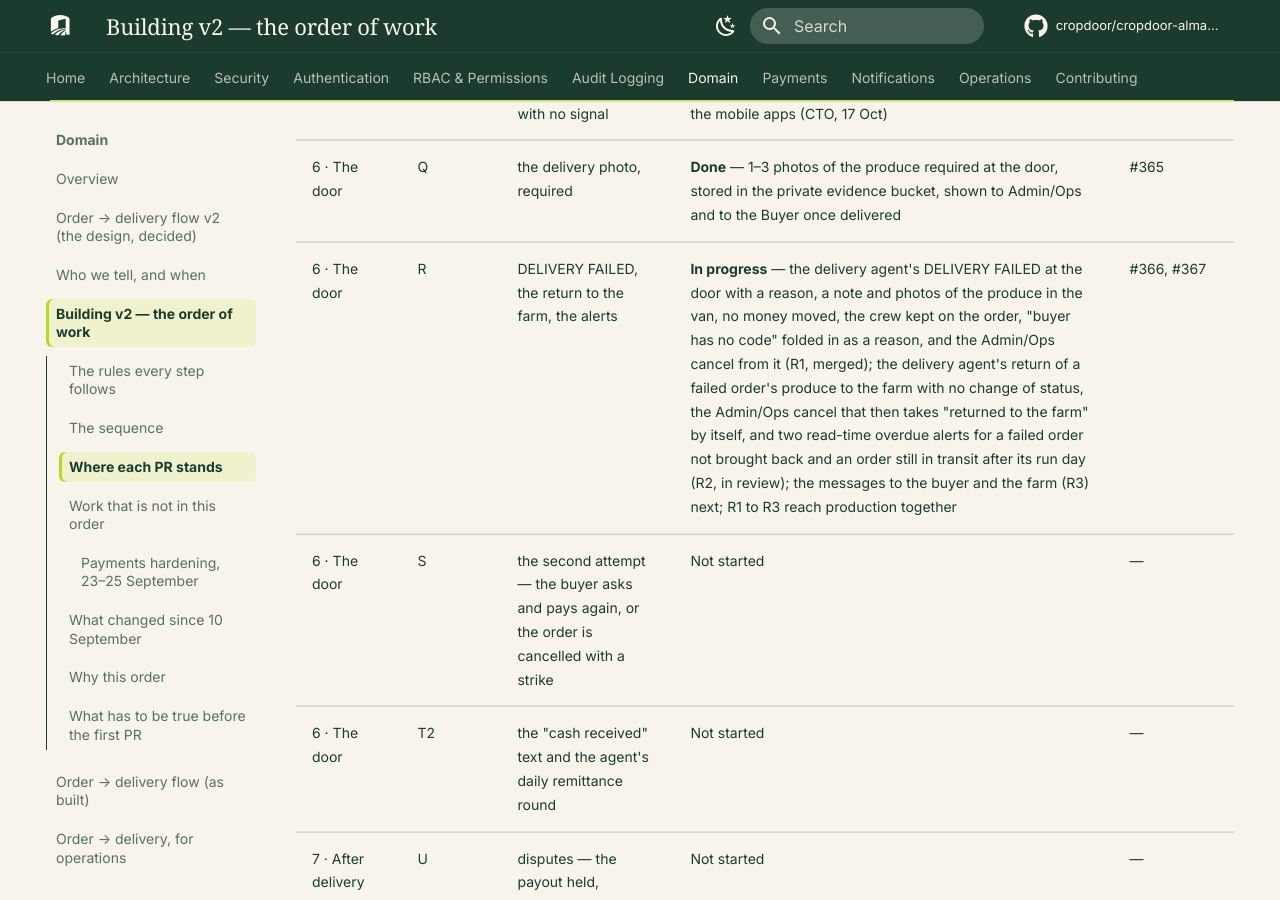
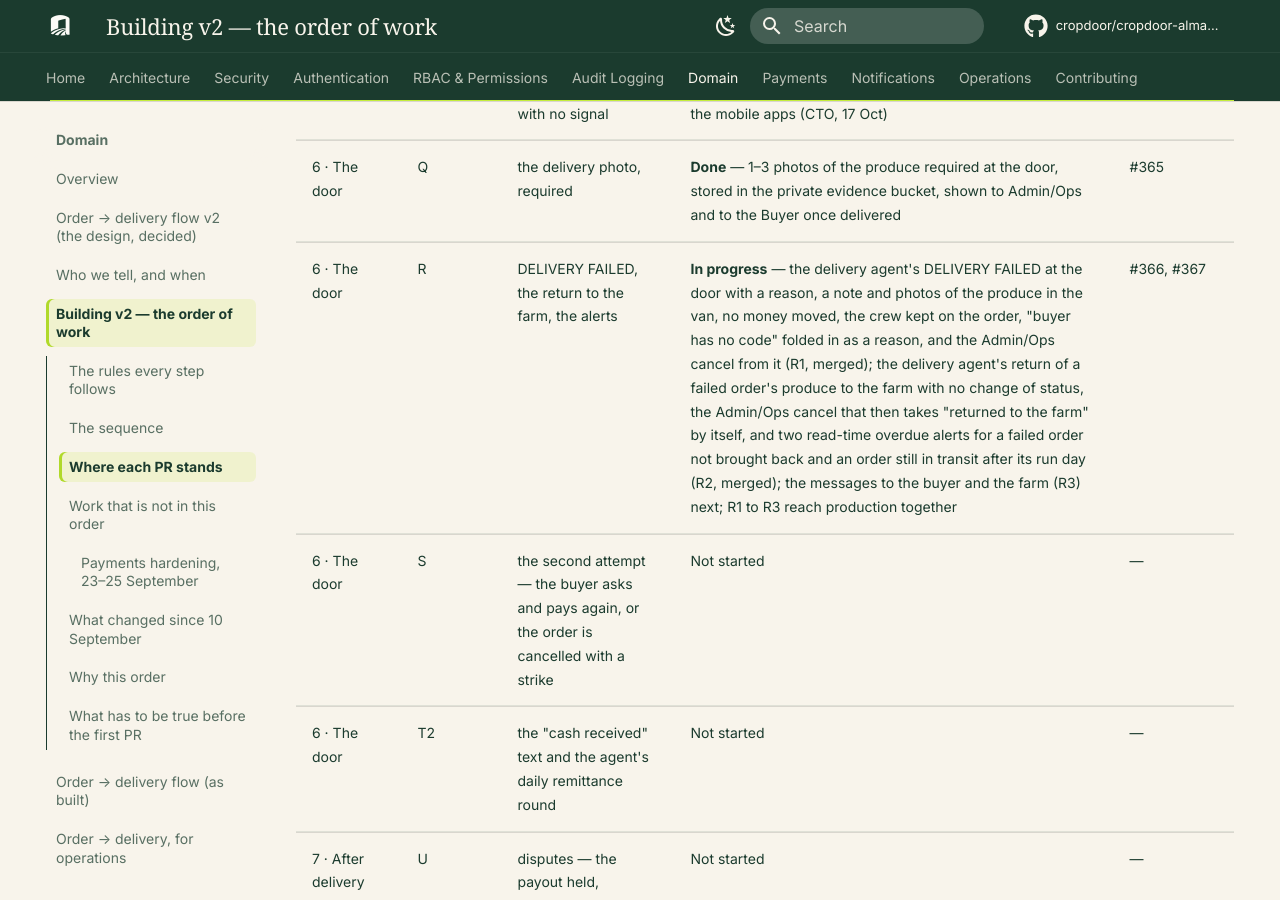
Before and after one commit to cropdoor/cropdoor-almanac, an MkDocs documentation site: the page built from docs/domain/order-delivery-flow-v2-build-order.md, in a window 1280 px wide and 900 px high, scrolled down 8808 px. Built offline with MkDocs 1.6.1 and Material for MkDocs 9.7.7, drawn with Linux system fonts in a browser that asks for light colours; some web fonts are replaced; comment, search, counter and statistics services are not loaded.

Commit message:
build order: R2 merged (#367)

```diff
--- a/docs/domain/order-delivery-flow-v2-build-order.md
+++ b/docs/domain/order-delivery-flow-v2-build-order.md
@@ -78,7 +78,7 @@ The one place that says what is finished. A PR is **Done** only once it is merge
 | 5 · The gate | O | the farmer paid in full after HANDOFF, whatever follows | **Done** — paid as if delivered on a buyer- or platform-fault cancel with the crew and the produce past the farm: the penalty's share plus our top-up, cash orders from us, a lost chargeback taking back only the penalty's share | #363 |
 | 6 · The door | P | the handoff code — sent at placement, verified at the door with no signal | **Done** — the code sent at placement and checked online at the door on every order, with try limits, resend, "buyer has no code" and the Admin/Ops list; the no-signal door waits for the mobile apps (CTO, 17 Oct) | #364 |
 | 6 · The door | Q | the delivery photo, required | **Done** — 1–3 photos of the produce required at the door, stored in the private evidence bucket, shown to Admin/Ops and to the Buyer once delivered | #365 |
-| 6 · The door | R | DELIVERY FAILED, the return to the farm, the alerts | **In progress** — the delivery agent's DELIVERY FAILED at the door with a reason, a note and photos of the produce in the van, no money moved, the crew kept on the order, "buyer has no code" folded in as a reason, and the Admin/Ops cancel from it (R1, merged); the delivery agent's return of a failed order's produce to the farm with no change of status, the Admin/Ops cancel that then takes "returned to the farm" by itself, and two read-time overdue alerts for a failed order not brought back and an order still in transit after its run day (R2, in review); the messages to the buyer and the farm (R3) next; R1 to R3 reach production together | #366, #367 |
+| 6 · The door | R | DELIVERY FAILED, the return to the farm, the alerts | **In progress** — the delivery agent's DELIVERY FAILED at the door with a reason, a note and photos of the produce in the van, no money moved, the crew kept on the order, "buyer has no code" folded in as a reason, and the Admin/Ops cancel from it (R1, merged); the delivery agent's return of a failed order's produce to the farm with no change of status, the Admin/Ops cancel that then takes "returned to the farm" by itself, and two read-time overdue alerts for a failed order not brought back and an order still in transit after its run day (R2, merged); the messages to the buyer and the farm (R3) next; R1 to R3 reach production together | #366, #367 |
 | 6 · The door | S | the second attempt — the buyer asks and pays again, or the order is cancelled with a strike | Not started | — |
 | 6 · The door | T2 | the "cash received" text and the agent's daily remittance round | Not started | — |
 | 7 · After delivery | U | disputes — the payout held, Admin/Ops name the amount and who bears it | Not started | — |
```
